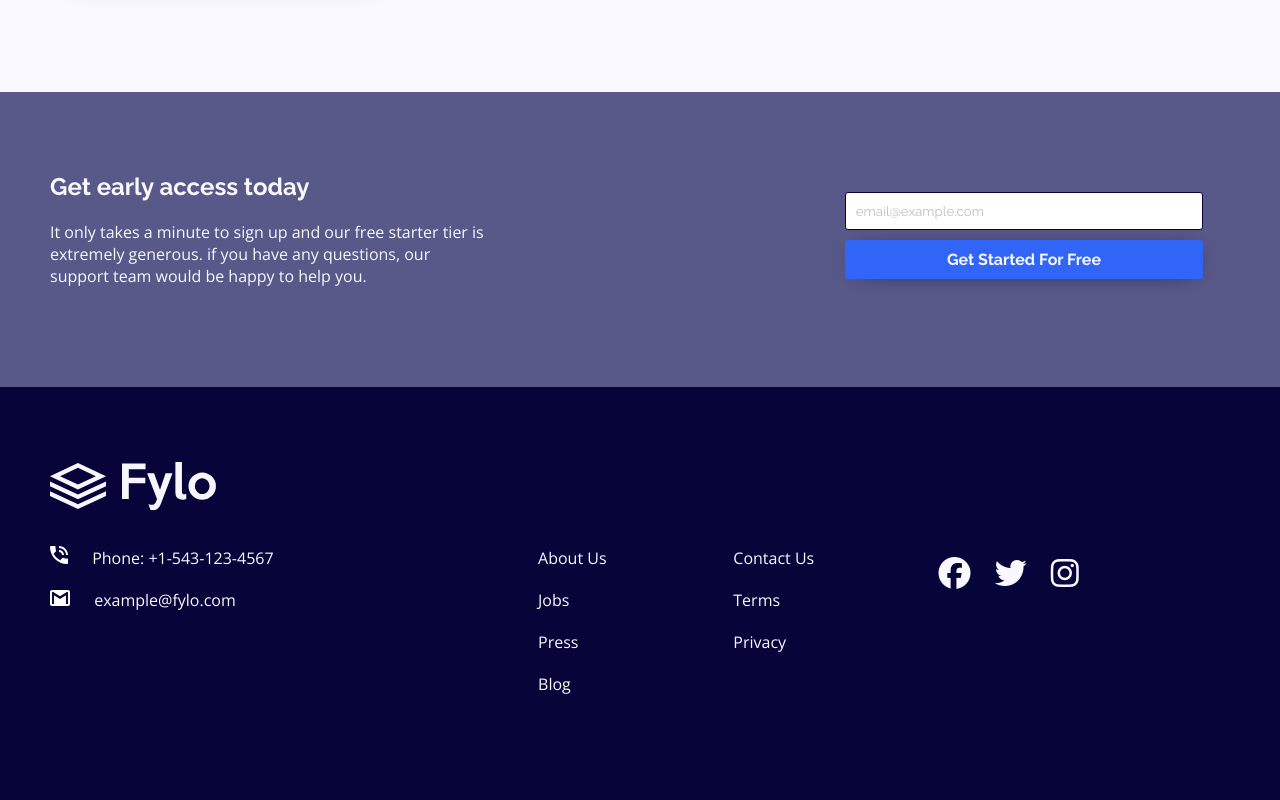
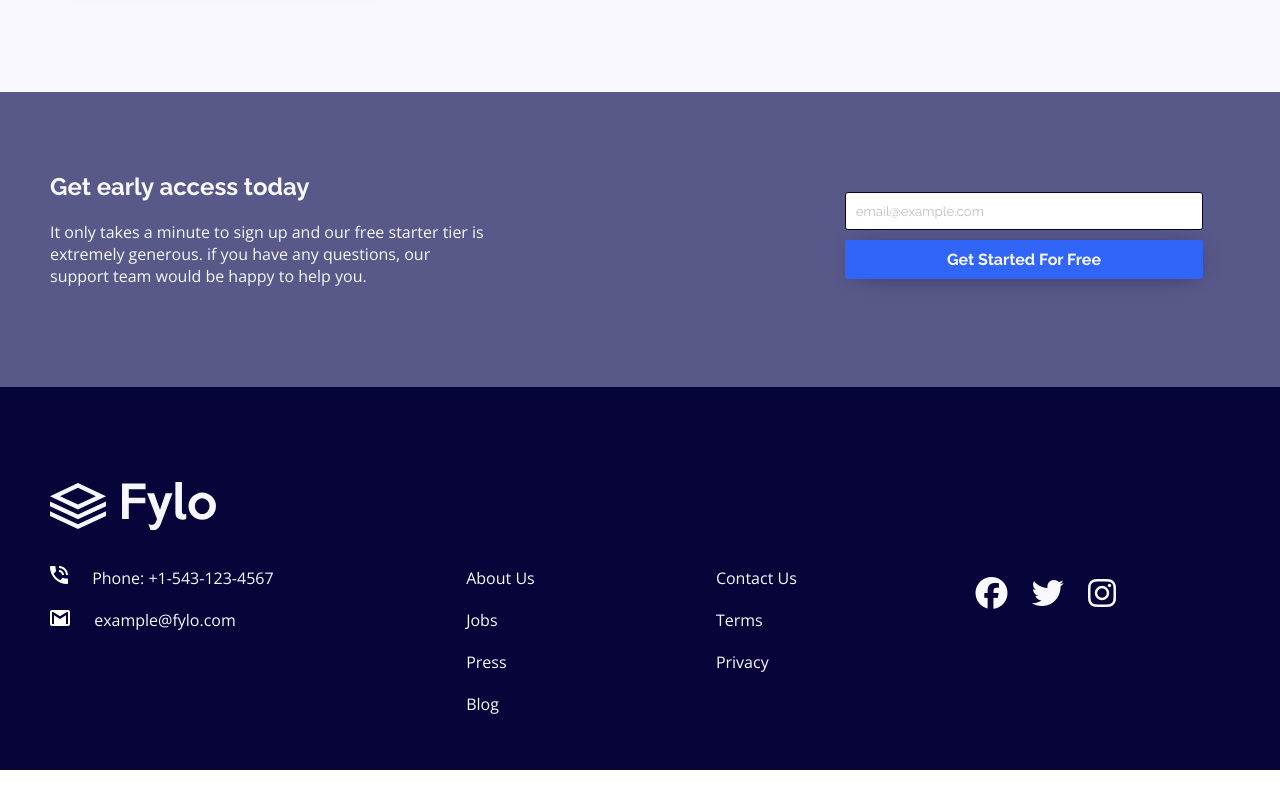
Before and after one commit to jemc300x/fylo-landing-page-svelte, a Svelte app: page / in a window 1280 px wide. Shown: the part 1443-2243 px from the top of the page. After the commit the page ends 2213 px from the top, so only its background shows below. Built offline with nearby package versions, Linux system fonts and the light colour scheme.

Commit message:
updated footer style

```diff
--- a/src/components/Footer.svelte
+++ b/src/components/Footer.svelte
@@ -51,8 +51,8 @@
 
   @media (min-width: 768px) {
     .footer {
-      padding-top: 160px;
-      padding-bottom: 60px;
+      padding-top: 180px;
+      padding-bottom: 10px;
       flex-direction: row;
       justify-content: space-between;
     }
@@ -63,10 +63,10 @@
       margin-top: -85px;
     }
     .column2 {
-      flex: 20%;
+      flex: 30%;
     }
     .column3 {
-      flex: 20%;
+      flex: 30%;
     }
     .column4 {
       flex: 30%;
```
